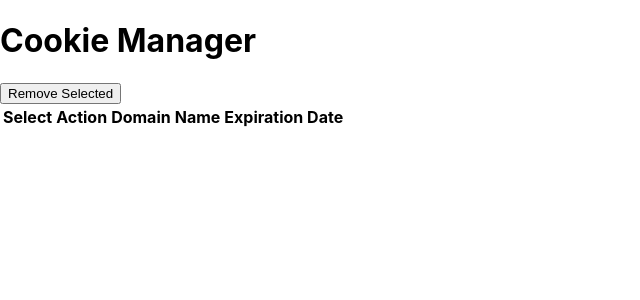
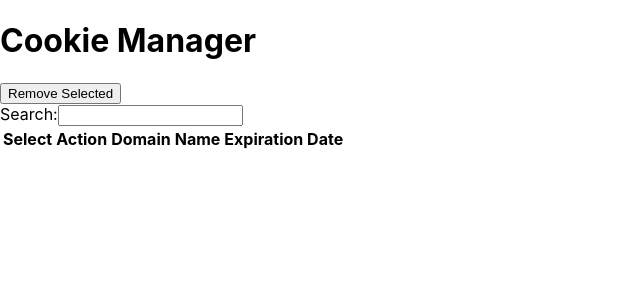
Before and after one commit to memorandumtk/cookie-manager-chrome-extension, a React (Create React App) app: page / in a window 1280 px wide. Shown: the top 300 px of the page, without its empty margins (0-640 px from the left). Built offline with nearby package versions, Linux system fonts and the light colour scheme.

Commit message:
feat: Implemented a function to search cookie data that matches the search strings with key_name.

```diff
--- a/src/components/Popup.js
+++ b/src/components/Popup.js
@@ -10,13 +10,15 @@ async function getAllCookies(db) {
 const Popup = () => {
     const [cookies, setCookies] = useState([]);
     const [buckets, setBuckets] = useState([]);
-
+    const [filteredCookies, setFilteredCookies] = useState([]);
+    const [searchValue, setSearchValue] = useState('');
     useEffect(() => {
         const fetchData = async () => {
             const db = await initDB();
             const cookiesData = await getAllCookies(db); // Await to fetch all cookies
             console.log('Cookies data:', cookiesData);
             setCookies(cookiesData);
+            setFilteredCookies(cookiesData);
         };
 
         fetchData();
@@ -27,6 +29,7 @@ const Popup = () => {
         await db.delete('cookies', domain);
         const cookiesData = await getAllCookies(db);
         setCookies(cookiesData);
+        setFilteredCookies(cookiesData);
     };
 
     const removeSelectedCookies = async () => {
@@ -42,11 +45,13 @@ const Popup = () => {
         await tx.done; // Ensure the transaction is complete
         const cookiesData = await getAllCookies(db);
         setCookies(cookiesData);
+        setFilteredCookies(cookiesData);
         setBuckets([]); // Clear the selected buckets after removal
+        console.log('All selected cookies were removed.')
     }
 
     const handleCheckboxChange = (event, cookieKeyName) => {
-        const {checked} = event.target;
+        const { checked } = event.target;
         if (checked) {
             setBuckets((prevBuckets) => [...prevBuckets, cookieKeyName]);
         } else {
@@ -54,10 +59,34 @@ const Popup = () => {
         }
     }
 
+    const handleSearchChange = (event) => {
+        const value = event.target.value;
+        setSearchValue(value);
+
+        const filtered = cookies.filter(cookie =>
+            cookie.key_name.includes(value)
+        );
+
+        setFilteredCookies(filtered);
+        console.log('Filtered cookies:', filtered, 'with search value:', value, '.');
+    };
+
     return (
         <div>
             <h1>Cookie Manager</h1>
             <button onClick={removeSelectedCookies}>Remove Selected</button>
+            <br/>
+            <label htmlFor="search-box">
+                Search:
+                <input
+                    type="text"
+                    id="search-box"
+                    name="search-box"
+                    value={searchValue}
+                    onChange={handleSearchChange}
+                />
+            </label>
+            <br/>
             <table>
                 <thead>
                 <tr>
@@ -69,7 +98,7 @@ const Popup = () => {
                 </tr>
                 </thead>
                 <tbody>
-                {cookies.map((cookie) => (
+                {filteredCookies.map((cookie) => (
                     <tr key={cookie.key_name}>
                         <td>
                             <label htmlFor={`checkbox-${cookie.key_name}`}>
```
